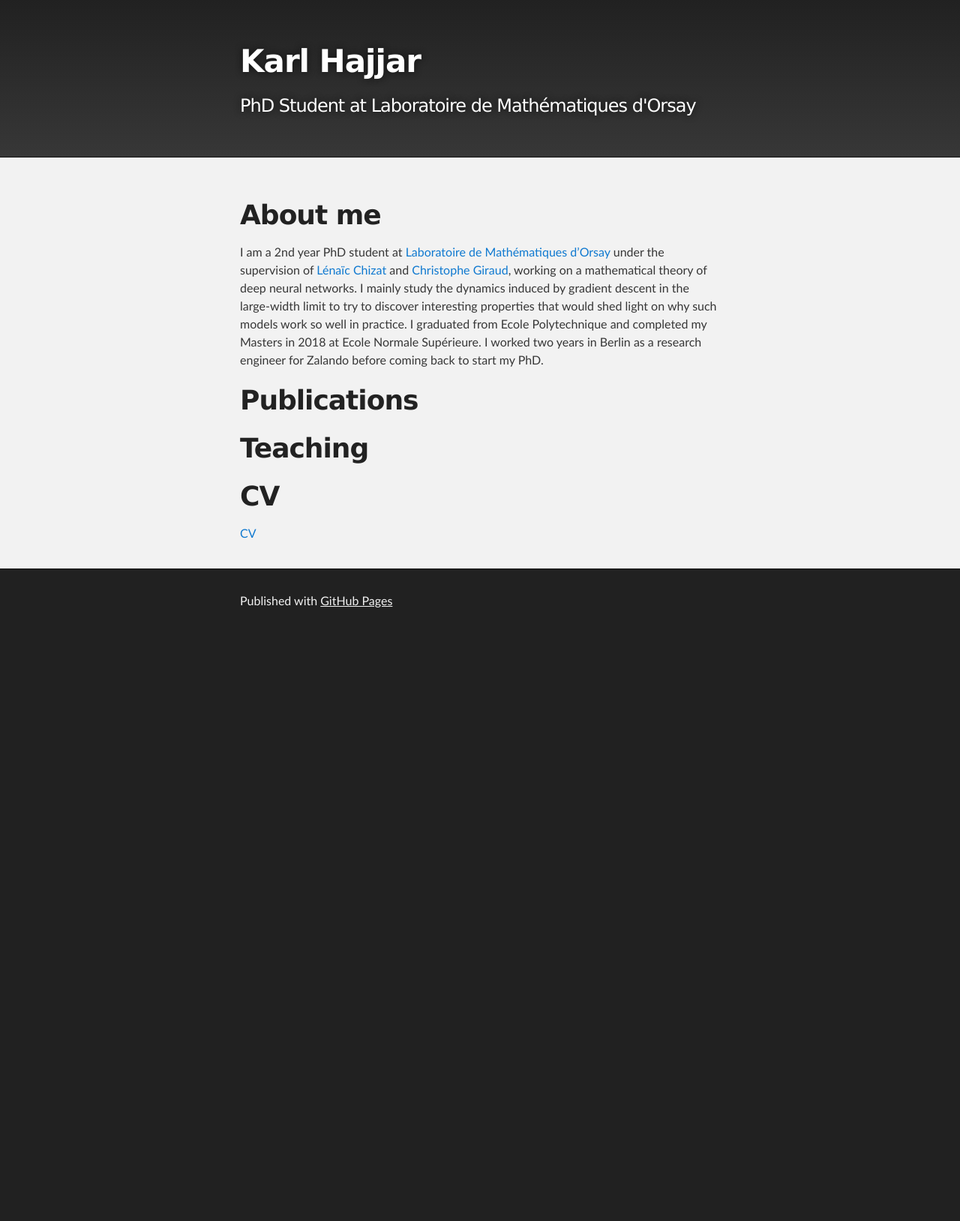
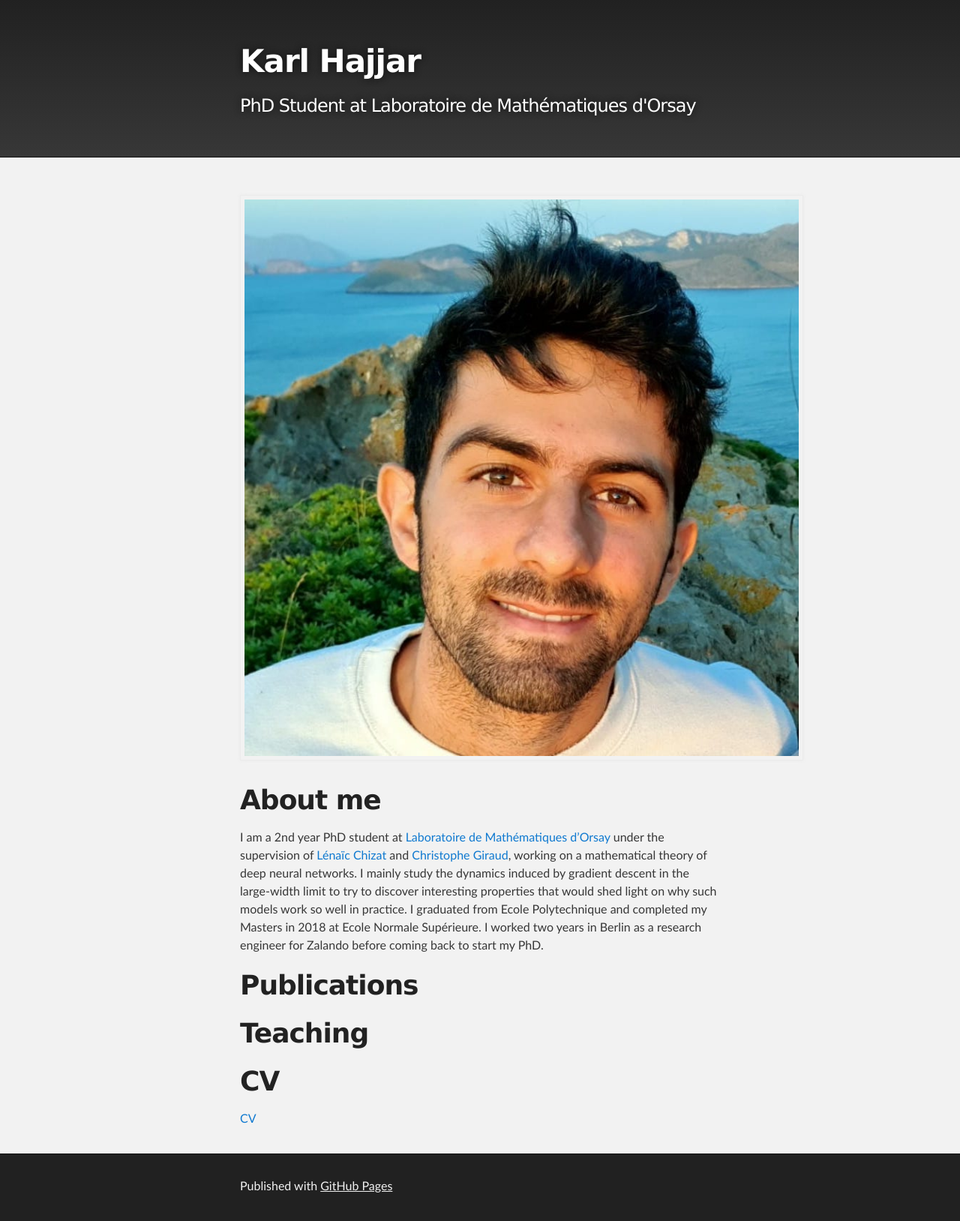
Before and after one commit to karl-hajjar/karl-hajjar.github.io, a Jekyll site: the page built from index.md, in a window 1280 px wide. Shown: the whole page at 75% size. Built offline with Jekyll 4.4.1, drawn with Linux system fonts in a browser that asks for light colours; our own code applies the rules of GitHub Pages for plain Markdown files; before the commit the page ends 900 px from its top, so only the background shows below that.

Commit message:
Added picture to deafult.html

```diff
--- a/_layouts/default.html
+++ b/_layouts/default.html
@@ -35,6 +35,9 @@
     <!-- MAIN CONTENT -->
     <div id="main_content_wrap" class="outer">
       <section id="main_content" class="inner">
+        <div class="hero">
+          <img class="feature-img" src="{{ '/data/nice_pic_2.png' | relative_url }}" />
+        </div>
         {{ content }}
       </section>
     </div>
--- a/_sass/slate.scss
+++ b/_sass/slate.scss
@@ -2,3 +2,9 @@
 //     @import "{{ site.theme }}";
 // Then using this theme with jekyll-remote-theme will work fine.
 @import "jekyll-theme-slate";
+// /* Cover Image */
+// .hero {
+//   .feature-img: {
+//     max-width: 100%;
+//   }
+// }
```
